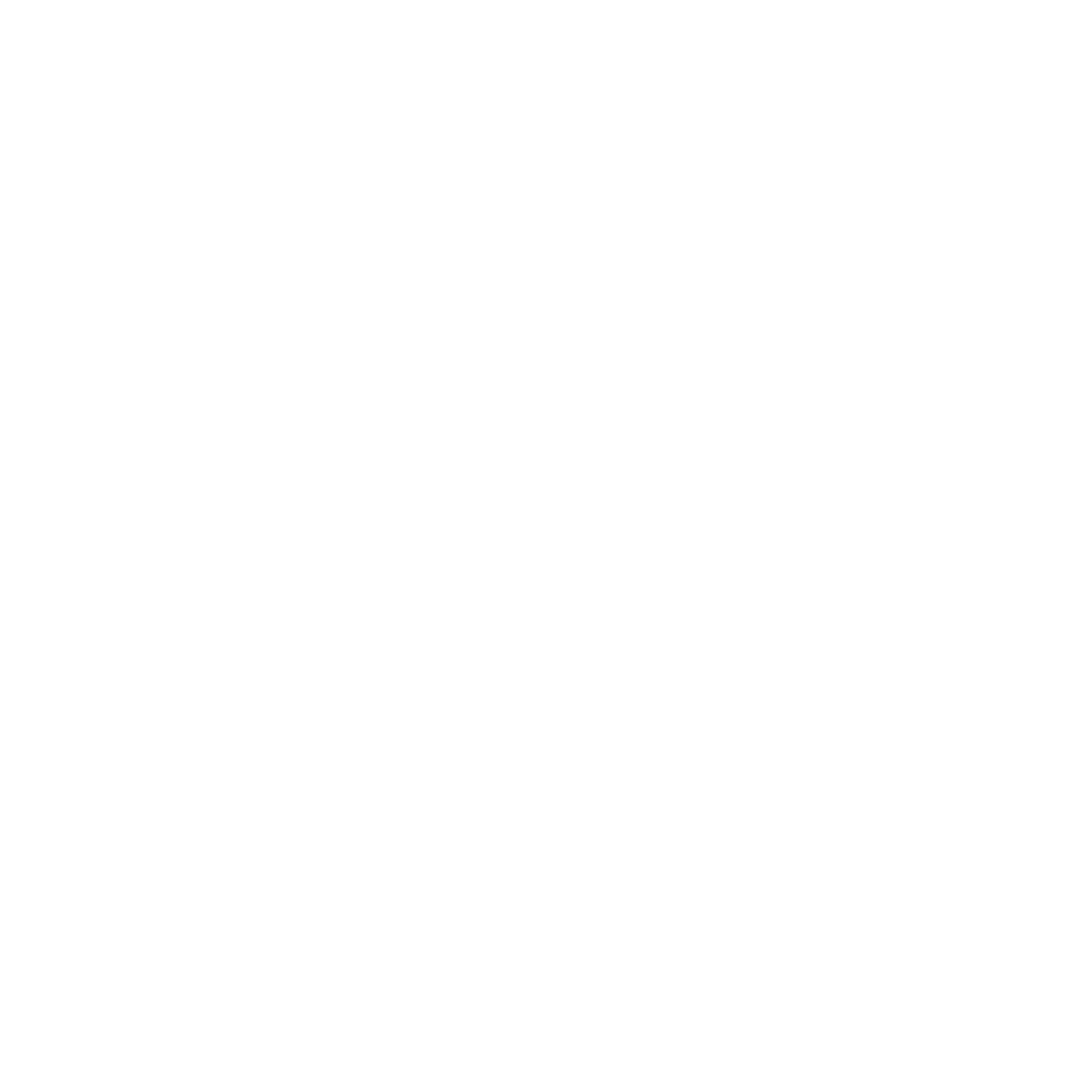
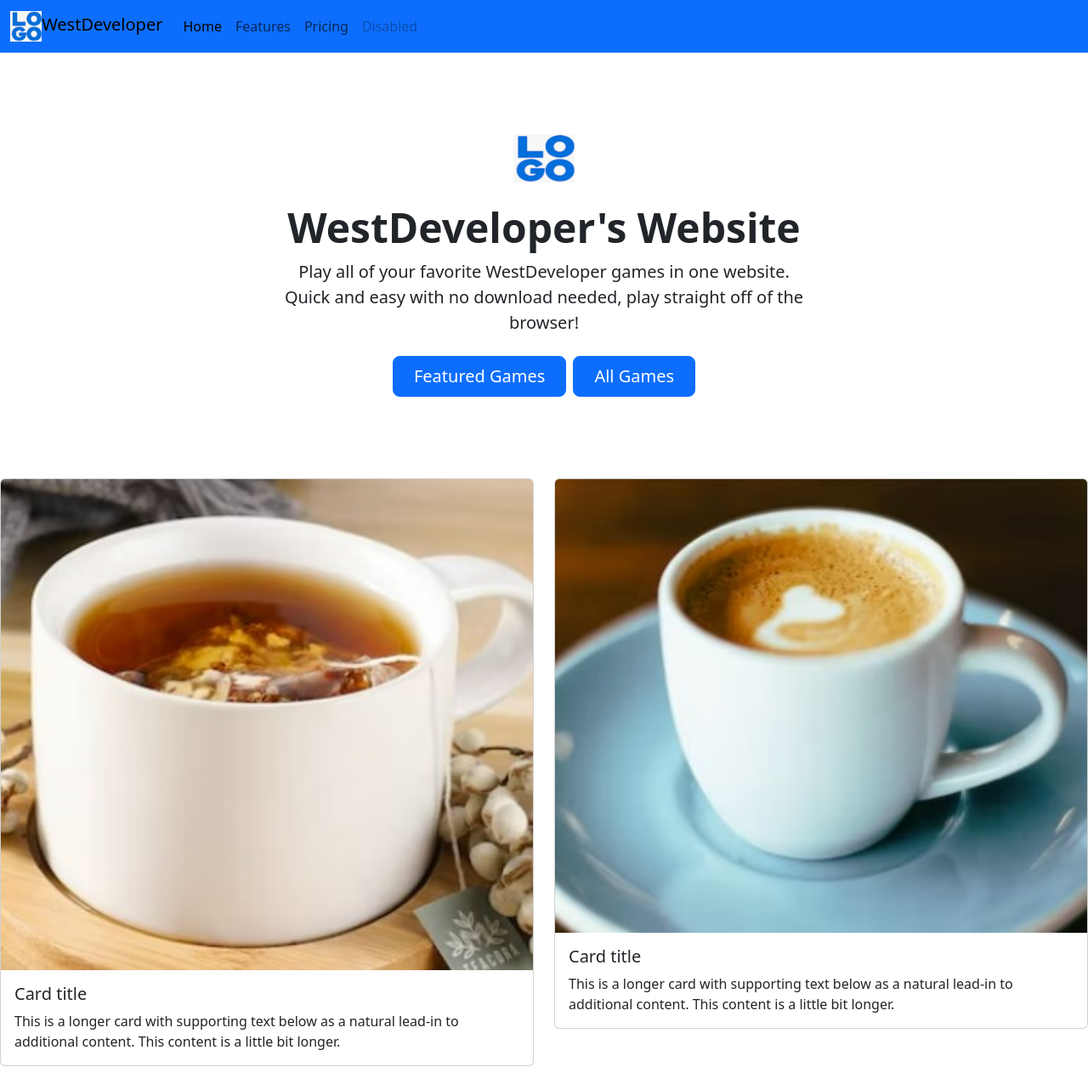
Before and after one commit to westudioss/demo05_morgan_westin, a plain HTML site: page index.html in a window 1280 px wide. Shown: the top 1276 px of the page at 85% size. Before the commit the page ends 800 px from the top, so only its background shows below. Drawn offline with nearby package versions, Linux system fonts and the light colour scheme.

Commit message:
Added various bootstrap classes

```diff
--- a/index.html
+++ b/index.html
@@ -10,7 +10,11 @@
     <meta name="viewport" content="width=device-width, initial-scale=1">
 
     <!-- Bootstrap Library CSS CDN go here -->
+    <link href="https://cdn.jsdelivr.net/npm/bootstrap@5.3.2/dist/css/bootstrap.min.css" rel="stylesheet"
+    integrity="sha384-T3c6CoIi6uLrA9TneNEoa7RxnatzjcDSCmG1MXxSR1GAsXEV/Dwwykc2MPK8M2HN" crossorigin="anonymous">
     <!-- Boostrap Library JS CDN  go here -->
+    <script src="https://cdn.jsdelivr.net/npm/bootstrap@5.3.2/dist/js/bootstrap.bundle.min.js"
+    integrity="sha384-C6RzsynM9kWDrMNeT87bh95OGNyZPhcTNXj1NW7RuBCsyN/o0jlpcV8Qyq46cDfL" crossorigin="anonymous"></script>
 
     <!-- Other libraries go here -->
 
@@ -21,10 +25,81 @@
 
 <body>
 
-    <!------------------------------>
-    <!-- Your HTML Layout go here -->
-    <!------------------------------>
-    <!-- Stuff for body goes here -->
+    <nav class="navbar navbar-expand-lg bg-primary">
+        <div class="container-fluid">
+          <a class="navbar-brand" href="#"><img src="./images/logo.jpg" height="36">WestDeveloper</a>
+          <button class="navbar-toggler" type="button" data-bs-toggle="collapse" data-bs-target="#navbarNav" aria-controls="navbarNav" aria-expanded="false" aria-label="Toggle navigation">
+            <span class="navbar-toggler-icon"></span>
+          </button>
+          <div class="collapse navbar-collapse" id="navbarNav">
+            <ul class="navbar-nav">
+              <li class="nav-item">
+                <a class="nav-link active" aria-current="page" href="#">Home</a>
+              </li>
+              <li class="nav-item">
+                <a class="nav-link" href="#">Features</a>
+              </li>
+              <li class="nav-item">
+                <a class="nav-link" href="#">Pricing</a>
+              </li>
+              <li class="nav-item">
+                <a class="nav-link disabled" aria-disabled="true">Disabled</a>
+              </li>
+            </ul>
+          </div>
+        </div>
+      </nav>
+
+    <div class="px-4 py-5 my-5 text-center">
+    <img class="d-block mx-auto mb-4" src="./images/logo.jpg" alt="" width="72" height="57">
+    <h1 class="display-5 fw-bold">WestDeveloper's Website</h1>
+    <div class="col-lg-6 mx-auto">
+        <p class="lead mb-4">Play all of your favorite WestDeveloper games in one website. Quick and easy with no download needed, play straight off of the browser!</p>
+        <div class="d-grid gap-2 d-sm-flex justify-content-sm-center">
+        <button type="button" class="btn btn-primary btn-lg px-4 gap-3">Featured Games</button>
+        <button type="button" class="btn btn-primary btn-lg px-4">All Games</button>
+        </div>
+    </div>
+    </div>
+
+    <div class="row row-cols-1 row-cols-md-2 g-4">
+        <div class="col">
+          <div class="card">
+            <img src="./images/drink1.jpg" class="card-img-top" alt="...">
+            <div class="card-body">
+              <h5 class="card-title">Card title</h5>
+              <p class="card-text">This is a longer card with supporting text below as a natural lead-in to additional content. This content is a little bit longer.</p>
+            </div>
+          </div>
+        </div>
+        <div class="col">
+          <div class="card">
+            <img src="./images/drink2.jpg" class="card-img-top" alt="...">
+            <div class="card-body">
+              <h5 class="card-title">Card title</h5>
+              <p class="card-text">This is a longer card with supporting text below as a natural lead-in to additional content. This content is a little bit longer.</p>
+            </div>
+          </div>
+        </div>
+        <div class="col">
+          <div class="card">
+            <img src="./images/drink3.jpg" class="card-img-top" alt="...">
+            <div class="card-body">
+              <h5 class="card-title">Card title</h5>
+              <p class="card-text">This is a longer card with supporting text below as a natural lead-in to additional content.</p>
+            </div>
+          </div>
+        </div>
+        <div class="col">
+          <div class="card">
+            <img src="./images/drink1.jpg" class="card-img-top" alt="...">
+            <div class="card-body">
+              <h5 class="card-title">Card title</h5>
+              <p class="card-text">This is a longer card with supporting text below as a natural lead-in to additional content. This content is a little bit longer.</p>
+            </div>
+          </div>
+        </div>
+      </div>
 
 
     <!---------------------------------------------->
```
